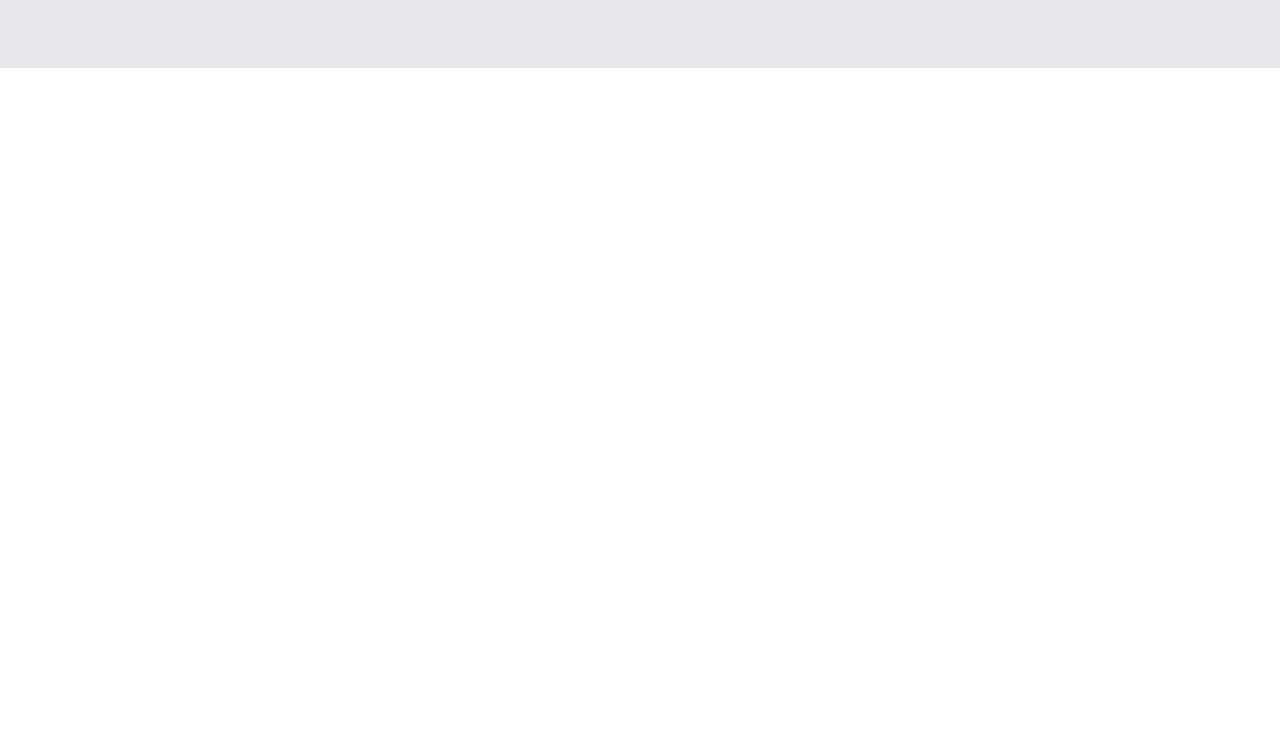
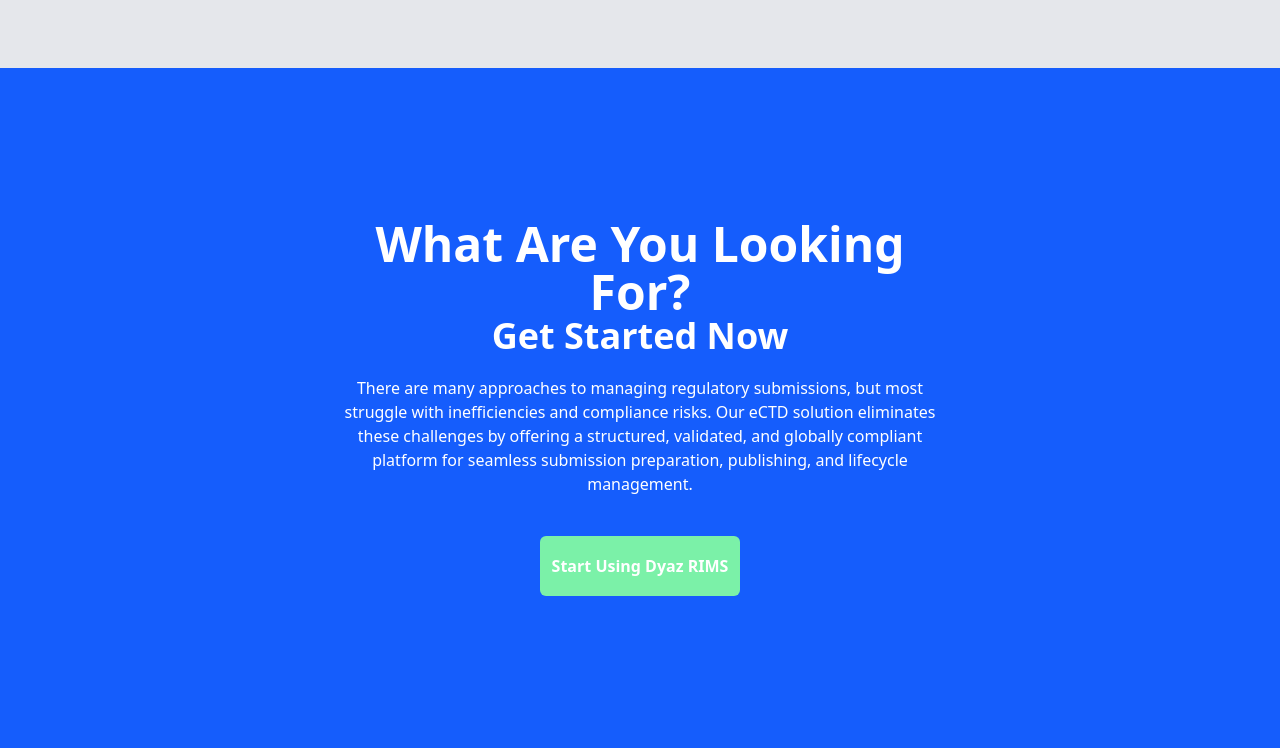
Before and after one commit to zidanredha2/TailwindCSS-Project, a website: page index.html in a window 1280 px wide. Shown: the part 2032-2780 px from the top of the page. Before the commit the page ends 2100 px from the top, so only its background shows below. Drawn offline with Linux system fonts and the light colour scheme.

Commit message:
completed persuasion section

```diff
--- a/index.html
+++ b/index.html
@@ -92,5 +92,14 @@
             <img src="https://dyazinnovate.com/wp-content/uploads/2024/03/Finance-leaders-bro-1.svg" alt="Layered design illustration" class="w-full h-auto" />
         </div>
     </section>
+    <!--Persuading to purchase Section-->
+    <section class="bg-blue-600 h-170 flex items-center justify-center">
+        <div class="w-1/2 grid">
+            <h1 class="font-bold text-5xl text-white text-center">What Are You Looking For?</h1>
+            <h2 class="font-semibold text-4xl text-white text-center">Get Started Now</h2>
+            <p class="text-white m-5 text-center">There are many approaches to managing regulatory submissions, but most struggle with inefficiencies and compliance risks. Our eCTD solution eliminates these challenges by offering a structured, validated, and globally compliant platform for seamless submission preparation, publishing, and lifecycle management.</p>
+            <button class="bg-green-300 w-1/2 h-15 w-50 text-white font-semibold mt-5 mx-auto font-sans hover:cursor-pointer hover:bg-gray-200 transition rounded-md">Start Using Dyaz RIMS</button>
+        </div>
+    </section>
 </body>
 </html>
```
Also changed, not shown: src/output.css.
